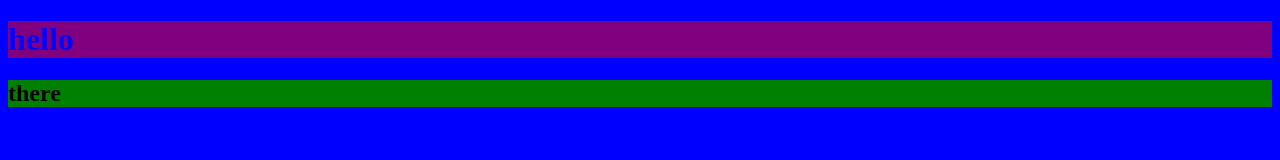
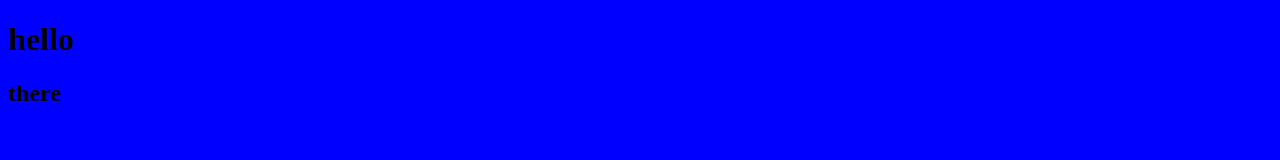
Before and after one commit to andreiradufrandes/Gitfolder, a plain HTML site: page index.html in a window 1280 px wide. Drawn offline with Linux system fonts and the light colour scheme.

Commit message:
Delete all styling for text, and leave just the one for background

```diff
--- a/styles.css
+++ b/styles.css
@@ -2,11 +2,3 @@ body{
     background: blue;
     background-color: ;
 }
-h1{
-    color: blue;
-    background-color: aqua;
-    background-color: purple;
-}
-h2{
-    background-color: green;
-}
```
